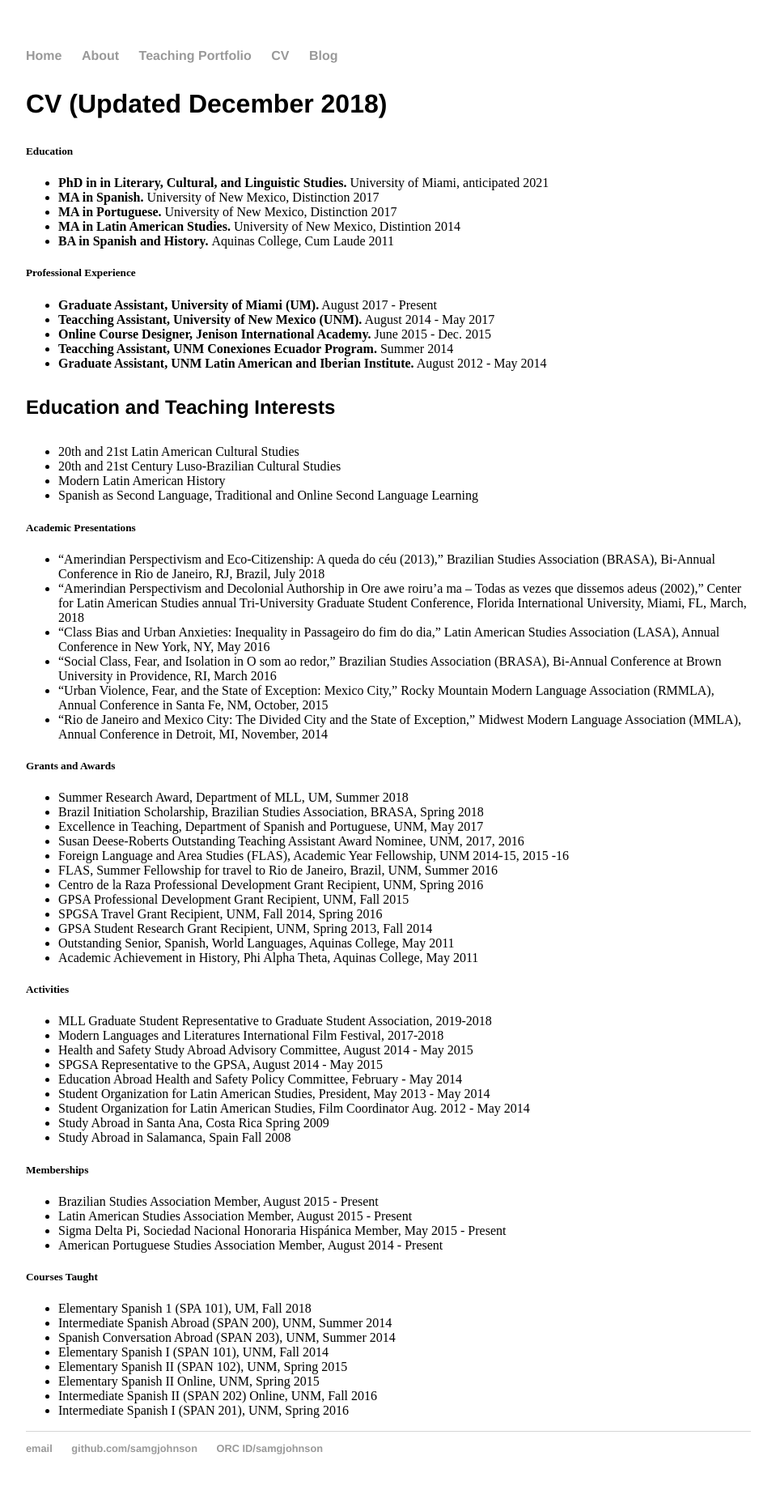
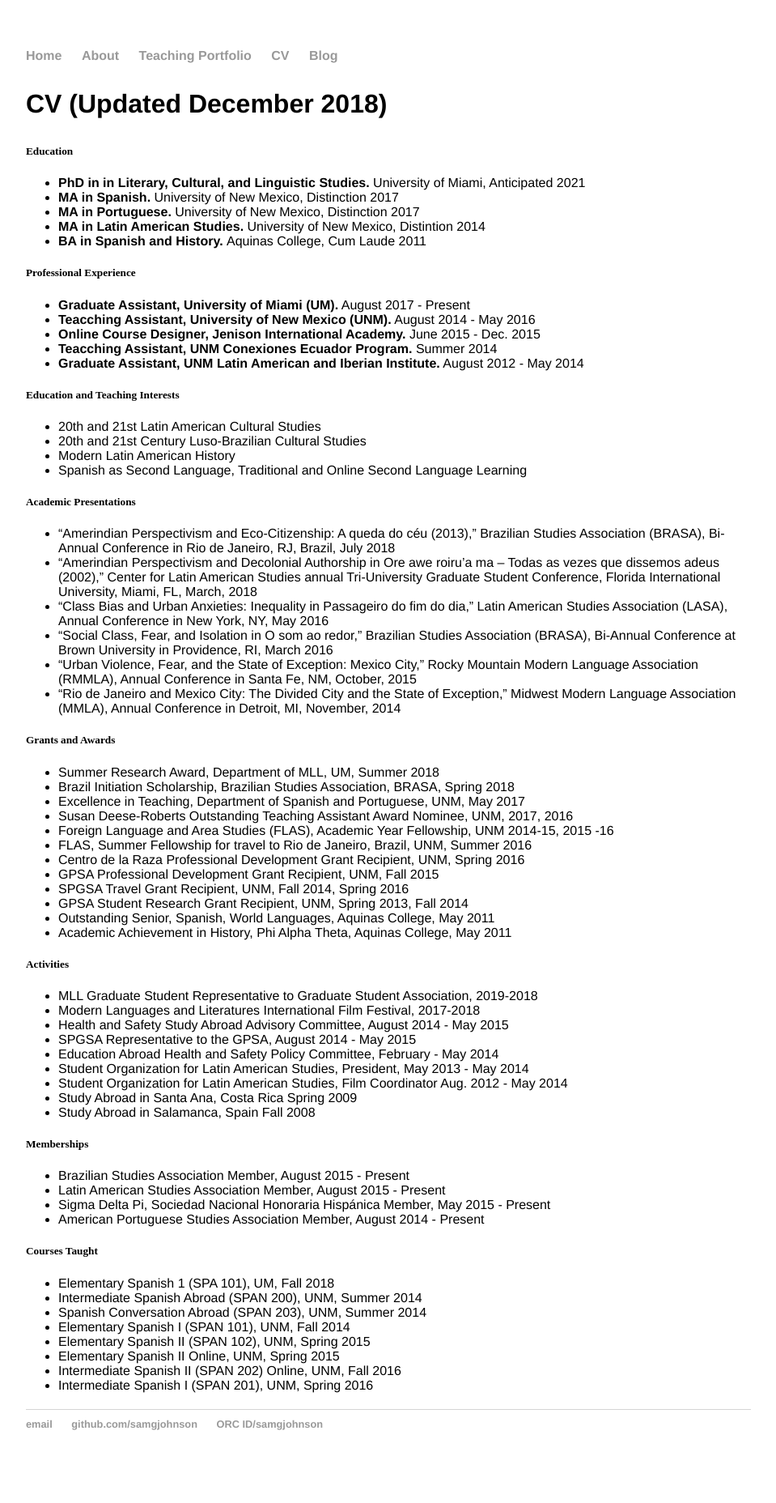
Before and after one commit to samgjohnson/samgjohnson.github.io, a Jekyll site: the page built from cv/index.html, in a window 1280 px wide. Shown: the whole page at 81% size, without its empty margins (160-1119 px from the left). Built offline with Jekyll 4.4.1, drawn with Linux system fonts in a browser that asks for light colours; after the commit the page ends 1826 px from its top, so only the background shows below that.

Commit message:
mas y mas

```diff
--- a/css/main.css
+++ b/css/main.css
@@ -37,13 +37,19 @@
 }
 }
 h5 {
-    font-size: 1.2em;
+    font-size: 1.35em;
     font-family:'Helvetica', 'Arial', 'Sans-Serif';
 }
 p {
     font-size: 1em;
+    font-family:'Helvetica', 'Arial', 'Sans-Serif';
     line-height: 1.4em;
     color: #333;
+}
+ul {
+    margin: 10px auto 20px;
+    font-size: 1em;
+    font-family:'Helvetica', 'Arial', 'Sans-Serif';
 }
 footer {
     border-top: 1px solid #d5d5d5;
@@ -51,8 +57,8 @@
 }
 
 ul.posts {
-    margin: 20px auto 40px;
-    font-size: 1.5em;
+    margin: 10px auto 40px;
+    font-size: 1em;
 }
 
 ul.posts li {
--- a/cv/index.html
+++ b/cv/index.html
@@ -5,7 +5,7 @@
 <h3>CV (Updated December 2018)</h3>
 <h5>Education</h5>
 <ul>
-  <li><b>PhD in in Literary, Cultural, and Linguistic Studies. </b>University of Miami, anticipated 2021</li>
+  <li><b>PhD in in Literary, Cultural, and Linguistic Studies. </b>University of Miami, Anticipated 2021</li>
   <li><b>MA in Spanish. </b>University of New Mexico, Distinction 2017</li>
   <li><b>MA in Portuguese. </b>University of New Mexico, Distinction 2017</li>
   <li><b>MA in Latin American Studies. </b>University of New Mexico, Distintion 2014</li>
@@ -14,12 +14,12 @@
 <h5>Professional Experience</h5>
 <ul>
 <li><b>Graduate Assistant, University of Miami (UM).</b> August 2017 - Present</li>
-<li><b>Teacching Assistant, University of New Mexico (UNM).</b> August 2014 - May 2017</li>
+<li><b>Teacching Assistant, University of New Mexico (UNM).</b> August 2014 - May 2016</li>
 <li><b>Online Course Designer, Jenison International Academy.</b> June 2015 - Dec. 2015</li>
 <li><b>Teacching Assistant, UNM Conexiones Ecuador Program.</b> Summer 2014</li>
 <li><b>Graduate Assistant, UNM Latin American and Iberian Institute.</b> August 2012 - May 2014</li>
 </ul>
-<h4>Education and Teaching Interests</h4>
+<h5>Education and Teaching Interests</h5>
 <ul>
   <li>20th and 21st Latin American Cultural Studies</li>
   <li>20th and 21st Century Luso-Brazilian Cultural Studies</li>
```
